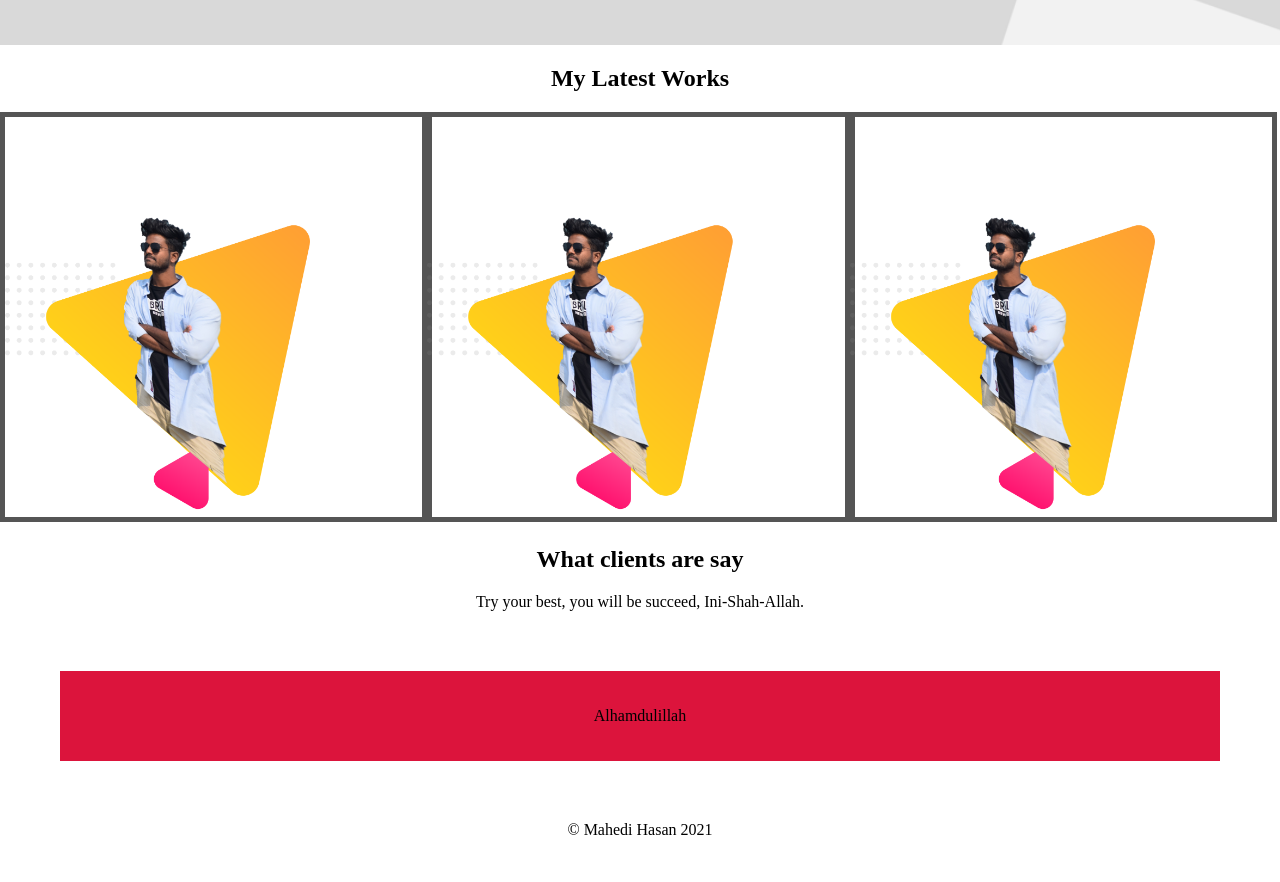
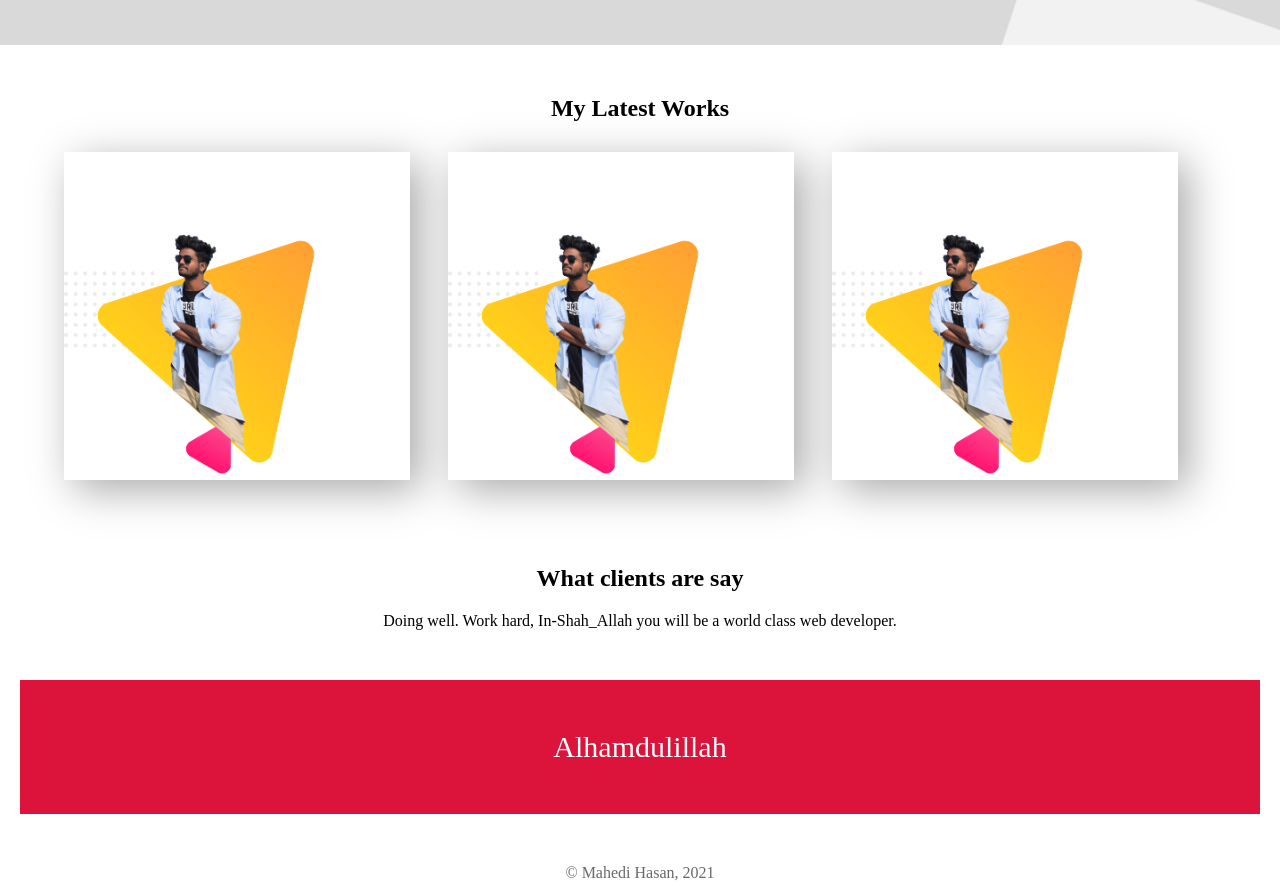
Before and after one commit to MMahedi/personal-website, a plain HTML site: page index.html in a window 1280 px wide. Shown: the part 755-1637 px from the top of the page. Before the commit the page ends 1594 px from the top, so only its background shows below. Drawn offline with Linux system fonts and the light colour scheme.

Commit message:
Finally Done

```diff
--- a/index.html
+++ b/index.html
@@ -30,9 +30,9 @@
             <a href="" class="button">DOWNLOAD RESUME</a>
         </div>
     </section>
-    <section>
-        <h1 id="latesth1">My Latest Works</h1>
-        <div class="latest-work">
+    <section class="latest section">
+        <h1 id="latesth1" >My Latest Works</h1>
+        <div class="latest-work" style="margin-left:5%;">
             <img src="images/mahedi1.png">
         </div>
         <div class="latest-work">
@@ -43,16 +43,14 @@
         </div>
     </section>
     <section class="clients-comments">
-        <div>
-            <h2>What clients are say</h2>
-            <p>Try your best, you will be succeed, Ini-Shah-Allah. </p>
-        </div>
-        <div class="last">
-            <p>Alhamdulillah</p>
-        </div>
+        <h1>What clients are say</h1>
+        <p>Doing well. Work hard, In-Shah_Allah you will be a world class web developer.</p>
     </section>
-    <footer id="footer">
-        &copy Mahedi Hasan 2021
+    <section class="last">
+        <p>Alhamdulillah</p>
+    </section>
+    <footer class="footer">
+        &copy Mahedi Hasan, 2021
     </footer>
 </body>
 </html>
--- a/style.css
+++ b/style.css
@@ -42,25 +42,33 @@ body{
 }
 #latesth1{
     text-align: center;
+    margin: 50px 0px 30px 0px;
 }
+
 .latest-work{
     float:left;
-    width: 33%;
-   margin-bottom: 20px;
+    width: 30%;
 }
 .latest-work img{
     height: 100%;
-    width: 100%;
-    border: 5px solid #555;
+    width: 90%;
+    box-shadow: 10px 10px 40px darkgray;
+    background-color: white;
+    border-image-slice: 1;
 }
 .clients-comments{
-    text-align: center;
-}
-#footer{
+    margin-top: 70px;
     text-align: center;
 }
 .last{
     background-color: crimson;
-    margin: 60px;
+    margin: 50px 20px 50px 20px;
     padding: 20px;
+    text-align: center;
+    color: white;
+    font-size: 30px;
 }
+.footer{
+    text-align: center;
+    color: dimgray;
+}
```
